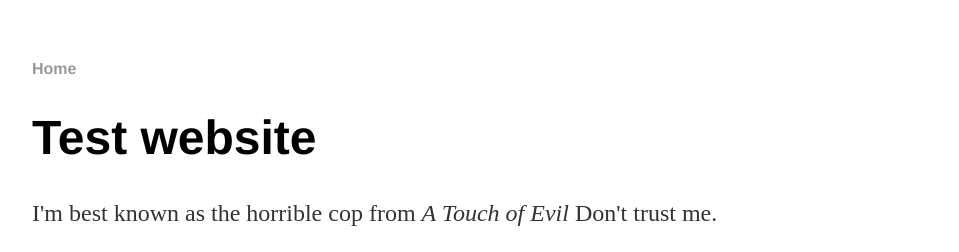
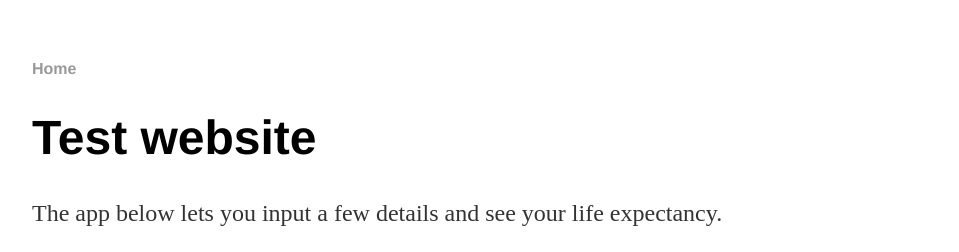
Before and after one commit to LiamCarswell/liamcarswell.github.io, a plain HTML site: page index.html in a window 1280 px wide. Shown: the top 252 px of the page, without its empty margins (160-1119 px from the left). Drawn offline with Linux system fonts and the light colour scheme; grey boxes are pictures that could not be loaded.

Commit message:
Update index.html

```diff
--- a/index.html
+++ b/index.html
@@ -14,7 +14,7 @@
 		<div class="container">
     		<div class="blurb">
         		<h1>Test website</h1>
-				<p>I'm best known as the horrible cop from <em>A Touch of Evil</em> Don't trust me.</p>
+				<p>The app below lets you input a few details and see your life expectancy.</p>
     		</div><!-- /.blurb -->
 		</div><!-- /.container -->
 		<iframe width="597" height="350" frameborder="0" scrolling="no" src="https://aksium-my.sharepoint.com/personal/liam_carswell_aksium_co/_layouts/15/Doc.aspx?sourcedoc={a0d6c63e-ef16-4145-92e3-45ef8ea15e29}&action=embedview&wdAllowInteractivity=False&AllowTyping=True&wdHideSheetTabs=true&ActiveCell='Front%20end'!C4&Item='Front%20end'!A1%3AD16&wdHideGridlines=True&wdInConfigurator=True"></iframe>
```
